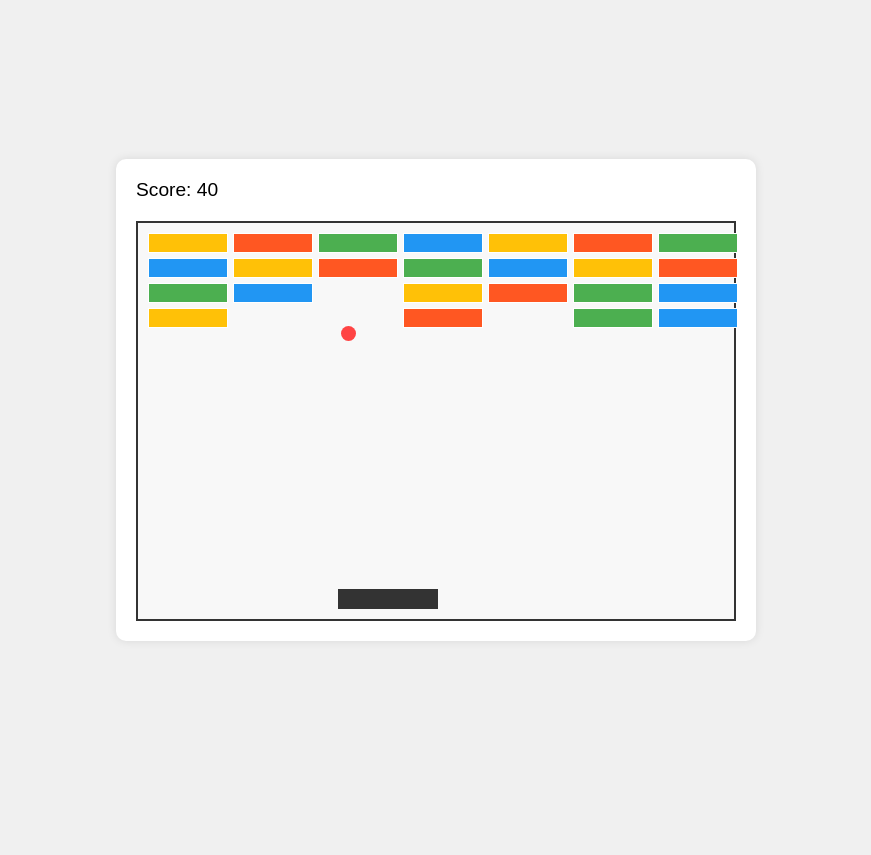
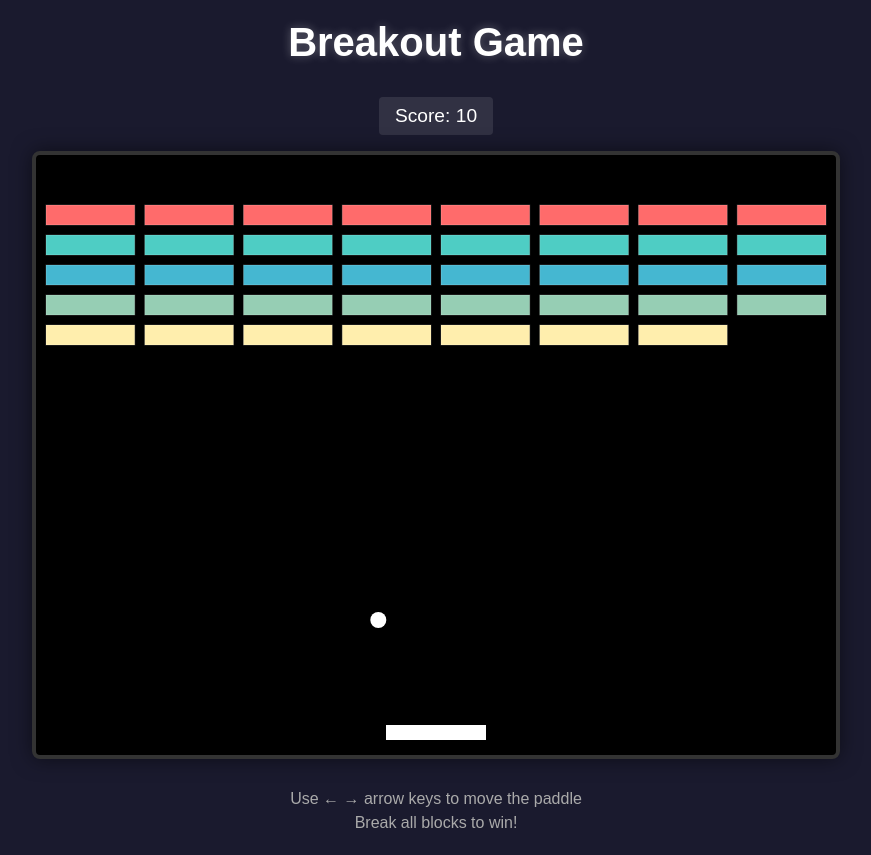
Before and after one commit to Aditya-335/SimulatedWork_GameDev, a plain HTML site: page Breakout/index.html in a window 1280 px wide. Both pictures are taken after a click on the button "Start Game". Shown: the whole page, without its empty margins (204-1075 px from the left). Before the commit the page ends 800 px from the top, so only its background shows below. Drawn offline with Linux system fonts and the light colour scheme.

Commit message:
added enhancements

```diff
--- a/Breakout/app.js
+++ b/Breakout/app.js
@@ -1,291 +1,191 @@
-class Breakout {
+class Game {
     constructor() {
-        // Game elements
-        this.gameBoard = document.getElementById('gameBoard');
-        this.ball = document.getElementById('ball');
-        this.paddle = document.getElementById('paddle');
+        this.canvas = document.getElementById('gameCanvas');
+        this.ctx = this.canvas.getContext('2d');
         this.scoreElement = document.getElementById('score');
         this.startButton = document.getElementById('startButton');
+        this.resetButton = document.getElementById('resetButton');
+        this.gameOverMessage = document.getElementById('gameOver');
+        this.gameWonMessage = document.getElementById('gameWon');
 
-        this.config = {
-            ballSpeed: 5,
-            maxBallSpeed: 8,
-            paddleSpeed: 20,
-            ballSpeedIncrease: 0.2,
-            initialLives: 3
+        this.score = 0;
+        this.gameOver = false;
+        this.gameWon = false;
+        this.gameStarted = false;
+        this.animationId = null;
+
+        this.BLOCK_ROWS = 5;
+        this.BLOCK_COLS = 8;
+        this.BLOCK_PADDING = 10;
+        this.BLOCK_HEIGHT = 20;
+        this.PADDLE_SPEED = 8;
+
+        this.initializeGame();
+        this.setupEventListeners();
+    }
+
+    initializeGame() {
+        this.score = 0;
+        this.gameOver = false;
+        this.gameWon = false;
+        this.gameStarted = false;
+        this.scoreElement.textContent = '0';
+
+        this.blocks = [];
+        const blockWidth = (this.canvas.width - (this.BLOCK_COLS + 1) * this.BLOCK_PADDING) / this.BLOCK_COLS;
+
+        const colors = ['#FF6B6B', '#4ECDC4', '#45B7D1', '#96CEB4', '#FFEEAD'];
+
+        for (let row = 0; row < this.BLOCK_ROWS; row++) {
+            for (let col = 0; col < this.BLOCK_COLS; col++) {
+                const block = {
+                    x: (col * (blockWidth + this.BLOCK_PADDING)) + this.BLOCK_PADDING,
+                    y: (row * (this.BLOCK_HEIGHT + this.BLOCK_PADDING)) + this.BLOCK_PADDING + 40,
+                    width: blockWidth,
+                    height: this.BLOCK_HEIGHT,
+                    color: colors[row],
+                    visible: true
+                };
+                this.blocks.push(block);
+            }
+        }
+
+        this.ball = {
+            x: this.canvas.width / 2,
+            y: this.canvas.height - 50,
+            dx: 5,
+            dy: -5,
+            radius: 8
         };
 
-        this.score = 0;
-        this.lives = this.config.initialLives;
-        this.gameInterval = null;
-        this.isGameActive = false;
-        this.consecutiveHits = 0;
-
-        this.ballPos = { x: 300, y: 200 };
-        this.ballVelocity = {
-            x: this.config.ballSpeed,
-            y: -this.config.ballSpeed
+        this.paddle = {
+            x: this.canvas.width / 2 - 50,
+            y: this.canvas.height - 30,
+            width: 100,
+            height: 15,
+            dx: 0
         };
 
-        this.paddlePos = 250;
-        this.paddleWidth = 100;
-        this.keys = {
-            left: false,
-            right: false
-        };
-
-        this.startGame = this.startGame.bind(this);
-        this.handleKeyDown = this.handleKeyDown.bind(this);
-        this.handleKeyUp = this.handleKeyUp.bind(this);
-        this.gameLoop = this.gameLoop.bind(this);
-
-        this.setupEventListeners();
-        this.createBlocks();
+        this.gameOverMessage.classList.add('hidden');
+        this.gameWonMessage.classList.add('hidden');
+        this.startButton.classList.remove('hidden');
+        this.resetButton.classList.add('hidden');
     }
 
     setupEventListeners() {
-        this.startButton.addEventListener('click', this.startGame);
-        document.addEventListener('keydown', this.handleKeyDown);
-        document.addEventListener('keyup', this.handleKeyUp);
+        document.addEventListener('keydown', (e) => {
+            if (e.key === 'ArrowLeft') this.paddle.dx = -this.PADDLE_SPEED;
+            if (e.key === 'ArrowRight') this.paddle.dx = this.PADDLE_SPEED;
+        });
+
+        document.addEventListener('keyup', (e) => {
+            if (e.key === 'ArrowLeft' && this.paddle.dx < 0) this.paddle.dx = 0;
+            if (e.key === 'ArrowRight' && this.paddle.dx > 0) this.paddle.dx = 0;
+        });
+
+        this.startButton.addEventListener('click', () => this.startGame());
+        this.resetButton.addEventListener('click', () => {
+            cancelAnimationFrame(this.animationId);
+            this.initializeGame();
+            this.startGame();
+        });
     }
 
-    handleKeyDown(event) {
-        if (event.key === 'ArrowLeft') this.keys.left = true;
-        if (event.key === 'ArrowRight') this.keys.right = true;
-    }
-
-    handleKeyUp(event) {
-        if (event.key === 'ArrowLeft') this.keys.left = false;
-        if (event.key === 'ArrowRight') this.keys.right = false;
-    }
-
-    createBlocks() {
-        this.blocks = [];
-        const blocksPerRow = 7;
-        const rows = 4;
-        const blockWidth = 80;
-        const blockHeight = 20;
-
-        for (let row = 0; row < rows; row++) {
-            for (let col = 0; col < blocksPerRow; col++) {
-                const block = document.createElement('div');
-                block.className = 'block';
-                const x = col * (blockWidth + 5) + 10;
-                const y = row * (blockHeight + 5) + 10;
-                block.style.left = `${x}px`;
-                block.style.top = `${y}px`;
-                this.gameBoard.appendChild(block);
-                this.blocks.push({
-                    element: block,
-                    x: x,
-                    y: y,
-                    width: blockWidth,
-                    height: blockHeight,
-                    health: row === 0 ? 2 : 1
-                });
-            }
+    startGame() {
+        if (!this.gameStarted) {
+            this.gameStarted = true;
+            this.startButton.classList.add('hidden');
+            this.resetButton.classList.add('hidden');
+            this.gameLoop();
         }
     }
 
-    checkCollisions() {
-        const ballRadius = 7.5;
+    checkCollision(ball, rect) {
+        return ball.x + ball.radius > rect.x &&
+               ball.x - ball.radius < rect.x + rect.width &&
+               ball.y + ball.radius > rect.y &&
+               ball.y - ball.radius < rect.y + rect.height;
+    }
 
-        const paddleCollision = this.checkPaddleCollision(ballRadius);
-        if (paddleCollision) {
-            this.handlePaddleCollision(paddleCollision);
-            return true;
+    update() {
+        this.paddle.x += this.paddle.dx;
+
+        if (this.paddle.x < 0) this.paddle.x = 0;
+        if (this.paddle.x + this.paddle.width > this.canvas.width) {
+            this.paddle.x = this.canvas.width - this.paddle.width;
         }
 
-        if (this.ballPos.x <= ballRadius || this.ballPos.x >= 585 - ballRadius) {
-            this.ballVelocity.x = -this.ballVelocity.x;
-            return true;
+        this.ball.x += this.ball.dx;
+        this.ball.y += this.ball.dy;
+
+        if (this.ball.x + this.ball.radius > this.canvas.width ||
+            this.ball.x - this.ball.radius < 0) {
+            this.ball.dx = -this.ball.dx;
+        }
+        if (this.ball.y - this.ball.radius < 0) {
+            this.ball.dy = -this.ball.dy;
         }
 
-        if (this.ballPos.y <= ballRadius) {
-            this.ballVelocity.y = -this.ballVelocity.y;
-            return true;
+        if (this.checkCollision(this.ball, this.paddle)) {
+            this.ball.dy = -Math.abs(this.ball.dy);
+            this.ball.dx = this.ball.dx + (Math.random() - 0.5) * 2;
         }
 
-        if (this.ballPos.y >= 385 - ballRadius) {
-            this.loseLife();
-            return true;
+        this.blocks.forEach(block => {
+            if (block.visible && this.checkCollision(this.ball, block)) {
+                block.visible = false;
+                this.ball.dy = -this.ball.dy;
+                this.score += 10;
+                this.scoreElement.textContent = this.score;
+            }
+        });
+
+        if (this.ball.y + this.ball.radius > this.canvas.height) {
+            this.gameOver = true;
+            this.gameOverMessage.classList.remove('hidden');
+            this.resetButton.classList.remove('hidden');
+            cancelAnimationFrame(this.animationId);
         }
 
-        return this.checkBlockCollisions(ballRadius);
-    }
-
-    checkPaddleCollision(ballRadius) {
-        if (this.ballPos.y >= 360 - ballRadius && this.ballPos.y <= 370 + ballRadius) {
-            if (this.ballPos.x >= this.paddlePos && this.ballPos.x <= this.paddlePos + this.paddleWidth) {
-                return (this.ballPos.x - (this.paddlePos + this.paddleWidth / 2)) / (this.paddleWidth / 2);
-            }
-        }
-        return false;
-    }
-
-    handlePaddleCollision(relativePosition) {
-        const maxAngle = Math.PI / 3;
-        const angle = relativePosition * maxAngle;
-        const speed = Math.sqrt(this.ballVelocity.x ** 2 + this.ballVelocity.y ** 2);
-
-        this.ballVelocity.x = speed * Math.sin(angle);
-        this.ballVelocity.y = -speed * Math.cos(angle);
-
-        this.consecutiveHits++;
-        if (this.consecutiveHits > 3) {
-            const newSpeed = Math.min(
-                speed + this.config.ballSpeedIncrease,
-                this.config.maxBallSpeed
-            );
-            const speedRatio = newSpeed / speed;
-            this.ballVelocity.x *= speedRatio;
-            this.ballVelocity.y *= speedRatio;
+        if (this.blocks.every(block => !block.visible)) {
+            this.gameWon = true;
+            this.gameWonMessage.classList.remove('hidden');
+            this.resetButton.classList.remove('hidden');
+            cancelAnimationFrame(this.animationId);
         }
     }
 
-    checkBlockCollisions(ballRadius) {
-        for (let i = this.blocks.length - 1; i >= 0; i--) {
-            const block = this.blocks[i];
-            const collision = this.checkBlockCollision(block, ballRadius);
+    draw() {
+        this.ctx.clearRect(0, 0, this.canvas.width, this.canvas.height);
 
-            if (collision) {
-                block.health--;
-                if (block.health <= 0) {
-                    block.element.remove();
-                    this.blocks.splice(i, 1);
-                    this.updateScore(10);
-                } else {
-                    block.element.style.opacity = '0.5';
-                }
+        this.blocks.forEach(block => {
+            if (block.visible) {
+                this.ctx.fillStyle = block.color;
+                this.ctx.fillRect(block.x, block.y, block.width, block.height);
+                this.ctx.strokeStyle = 'rgba(255, 255, 255, 0.2)';
+                this.ctx.strokeRect(block.x, block.y, block.width, block.height);
+            }
+        });
 
-                if (collision === 'vertical') {
-                    this.ballVelocity.y = -this.ballVelocity.y;
-                } else {
-                    this.ballVelocity.x = -this.ballVelocity.x;
-                }
+        this.ctx.fillStyle = '#FFFFFF';
+        this.ctx.fillRect(this.paddle.x, this.paddle.y, this.paddle.width, this.paddle.height);
 
-                return true;
-            }
-        }
-        return false;
-    }
-
-    checkBlockCollision(block, ballRadius) {
-        const ballLeft = this.ballPos.x - ballRadius;
-        const ballRight = this.ballPos.x + ballRadius;
-        const ballTop = this.ballPos.y - ballRadius;
-        const ballBottom = this.ballPos.y + ballRadius;
-
-        if (ballRight >= block.x && ballLeft <= block.x + block.width &&
-            ballBottom >= block.y && ballTop <= block.y + block.height) {
-
-            const fromBottom = Math.abs(ballTop - (block.y + block.height));
-            const fromTop = Math.abs(ballBottom - block.y);
-            const fromLeft = Math.abs(ballRight - block.x);
-            const fromRight = Math.abs(ballLeft - (block.x + block.width));
-
-            const min = Math.min(fromBottom, fromTop, fromLeft, fromRight);
-
-            return (min === fromBottom || min === fromTop) ? 'vertical' : 'horizontal';
-        }
-        return null;
-    }
-
-    updateScore(points) {
-        this.score += points;
-        this.scoreElement.textContent = this.score;
-
-        if (this.blocks.length === 0) {
-            this.winGame();
-        }
-    }
-
-    loseLife() {
-        this.lives--;
-        if (this.lives <= 0) {
-            this.endGame();
-        } else {
-            this.resetBall();
-        }
-    }
-
-    resetBall() {
-        this.ballPos = { x: 300, y: 200 };
-        this.ballVelocity = {
-            x: this.config.ballSpeed * (Math.random() > 0.5 ? 1 : -1),
-            y: -this.config.ballSpeed
-        };
-        this.consecutiveHits = 0;
-    }
-
-    movePaddle() {
-        if (this.keys.left && this.paddlePos > 0) {
-            this.paddlePos = Math.max(0, this.paddlePos - this.config.paddleSpeed);
-        }
-        if (this.keys.right && this.paddlePos < 500) {
-            this.paddlePos = Math.min(500, this.paddlePos + this.config.paddleSpeed);
-        }
-        this.paddle.style.left = `${this.paddlePos}px`;
+        this.ctx.beginPath();
+        this.ctx.arc(this.ball.x, this.ball.y, this.ball.radius, 0, Math.PI * 2);
+        this.ctx.fillStyle = '#FFFFFF';
+        this.ctx.fill();
+        this.ctx.closePath();
     }
 
     gameLoop() {
-        if (!this.isGameActive) return;
-
-        this.movePaddle();
-
-        this.ballPos.x += this.ballVelocity.x;
-        this.ballPos.y += this.ballVelocity.y;
-
-        this.checkCollisions();
-
-        this.ball.style.left = `${this.ballPos.x}px`;
-        this.ball.style.top = `${this.ballPos.y}px`;
-
-        requestAnimationFrame(this.gameLoop);
-    }
-
-    startGame() {
-        if (this.isGameActive) return;
-
-        this.score = 0;
-        this.lives = this.config.initialLives;
-        this.scoreElement.textContent = this.score;
-        this.isGameActive = true;
-        this.consecutiveHits = 0;
-
-        this.resetBall();
-        this.paddlePos = 250;
-        this.paddle.style.left = `${this.paddlePos}px`;
-
-        this.blocks.forEach(block => block.element.remove());
-        this.createBlocks();
-
-        this.startButton.style.display = 'none';
-
-        requestAnimationFrame(this.gameLoop);
-    }
-
-    endGame() {
-        this.isGameActive = false;
-        const message = `Game Over!\nFinal Score: ${this.score}`;
-        setTimeout(() => {
-            alert(message);
-            this.startButton.style.display = 'block';
-            this.startButton.textContent = 'Play Again';
-        }, 100);
-    }
-
-    winGame() {
-        this.isGameActive = false;
-        const message = `Congratulations!\nYou've won with a score of ${this.score}!`;
-        setTimeout(() => {
-            alert(message);
-            this.startButton.style.display = 'block';
-            this.startButton.textContent = 'Play Again';
-        }, 100);
+        this.update();
+        this.draw();
+        if (!this.gameOver && !this.gameWon) {
+            this.animationId = requestAnimationFrame(() => this.gameLoop());
+        }
     }
 }
 
-document.addEventListener('DOMContentLoaded', () => {
-    new Breakout();
+window.addEventListener('load', () => {
+    new Game();
 });
--- a/Breakout/index.html
+++ b/Breakout/index.html
@@ -7,15 +7,19 @@
     <link rel="stylesheet" href="style.css">
 </head>
 <body>
-    <div class="game-container">
-        <div class="game-info">
+    <div class="container">
+        <h1>Breakout Game</h1>
+        <div class="game-stats">
             <div class="score">Score: <span id="score">0</span></div>
-            <button id="startButton">Start Game</button>
+            <button id="startButton" class="button">Start Game</button>
+            <button id="resetButton" class="button hidden">Play Again</button>
         </div>
-        <div class="game-board" id="gameBoard">
-            <div id="ball"></div>
-            <div id="paddle"></div>
-            <!-- Blocks will be generated by JavaScript -->
+        <canvas id="gameCanvas" width="800" height="600"></canvas>
+        <div id="gameOver" class="message hidden">Game Over!</div>
+        <div id="gameWon" class="message hidden">You Won! 🎉</div>
+        <div class="instructions">
+            <p>Use ← → arrow keys to move the paddle</p>
+            <p>Break all blocks to win!</p>
         </div>
     </div>
     <script src="app.js"></script>
--- a/Breakout/style.css
+++ b/Breakout/style.css
@@ -5,78 +5,95 @@
 }
 
 body {
+    font-family: 'Arial', sans-serif;
+    background-color: #1a1a2e;
+    color: white;
+    min-height: 100vh;
     display: flex;
     justify-content: center;
     align-items: center;
-    min-height: 100vh;
-    background-color: #f0f0f0;
-    font-family: Arial, sans-serif;
 }
 
-.game-container {
-    background-color: white;
+.container {
+    text-align: center;
     padding: 20px;
-    border-radius: 10px;
-    box-shadow: 0 0 10px rgba(0, 0, 0, 0.1);
 }
 
-.game-info {
-    display: flex;
-    justify-content: space-between;
-    margin-bottom: 20px;
-    font-size: 1.2rem;
+h1 {
+    font-size: 2.5rem;
+    margin-bottom: 2rem;
+    color: #fff;
+    text-shadow: 0 0 10px rgba(255, 255, 255, 0.3);
 }
 
-button {
+.game-stats {
+    display: flex;
+    justify-content: center;
+    gap: 1rem;
+    margin-bottom: 1rem;
+}
+
+.score {
+    font-size: 1.2rem;
+    padding: 0.5rem 1rem;
+    background-color: rgba(255, 255, 255, 0.1);
+    border-radius: 4px;
+}
+
+.button {
+    padding: 0.5rem 1rem;
+    font-size: 1rem;
+    border: none;
+    border-radius: 4px;
+    cursor: pointer;
+    transition: background-color 0.3s;
+}
+
+#startButton {
     background-color: #4CAF50;
     color: white;
-    border: none;
-    padding: 8px 16px;
-    border-radius: 5px;
-    cursor: pointer;
 }
 
-button:hover {
+#startButton:hover {
     background-color: #45a049;
 }
 
-.game-board {
-    width: 600px;
-    height: 400px;
-    border: 2px solid #333;
-    position: relative;
-    background-color: #f8f8f8;
+#resetButton {
+    background-color: #2196F3;
+    color: white;
 }
 
-#ball {
-    width: 15px;
-    height: 15px;
-    background-color: #ff4444;
-    border-radius: 50%;
-    position: absolute;
-    transition: all 0.1s ease;
+#resetButton:hover {
+    background-color: #1e88e5;
 }
 
-#paddle {
-    width: 100px;
-    height: 20px;
-    background-color: #333;
-    position: absolute;
-    bottom: 10px;
-    left: 50%;
-    transform: translateX(-50%);
+#gameCanvas {
+    background-color: #000;
+    border: 4px solid #333;
+    border-radius: 8px;
+    box-shadow: 0 0 20px rgba(0, 0, 0, 0.5);
 }
 
-.block {
-    position: absolute;
-    width: 80px;
-    height: 20px;
-    background-color: #4CAF50;
-    border: 1px solid #fff;
+.message {
+    margin-top: 1rem;
+    font-size: 1.5rem;
+    font-weight: bold;
 }
 
-/* Different colors for block rows */
-.block:nth-child(4n + 1) { background-color: #4CAF50; }
-.block:nth-child(4n + 2) { background-color: #2196F3; }
-.block:nth-child(4n + 3) { background-color: #FFC107; }
-.block:nth-child(4n + 4) { background-color: #FF5722; }
+#gameOver {
+    color: #ff4444;
+}
+
+#gameWon {
+    color: #4CAF50;
+}
+
+.instructions {
+    margin-top: 1.5rem;
+    color: #aaa;
+    line-height: 1.5;
+}
+
+.hidden {
+    display: none;
+}
```
